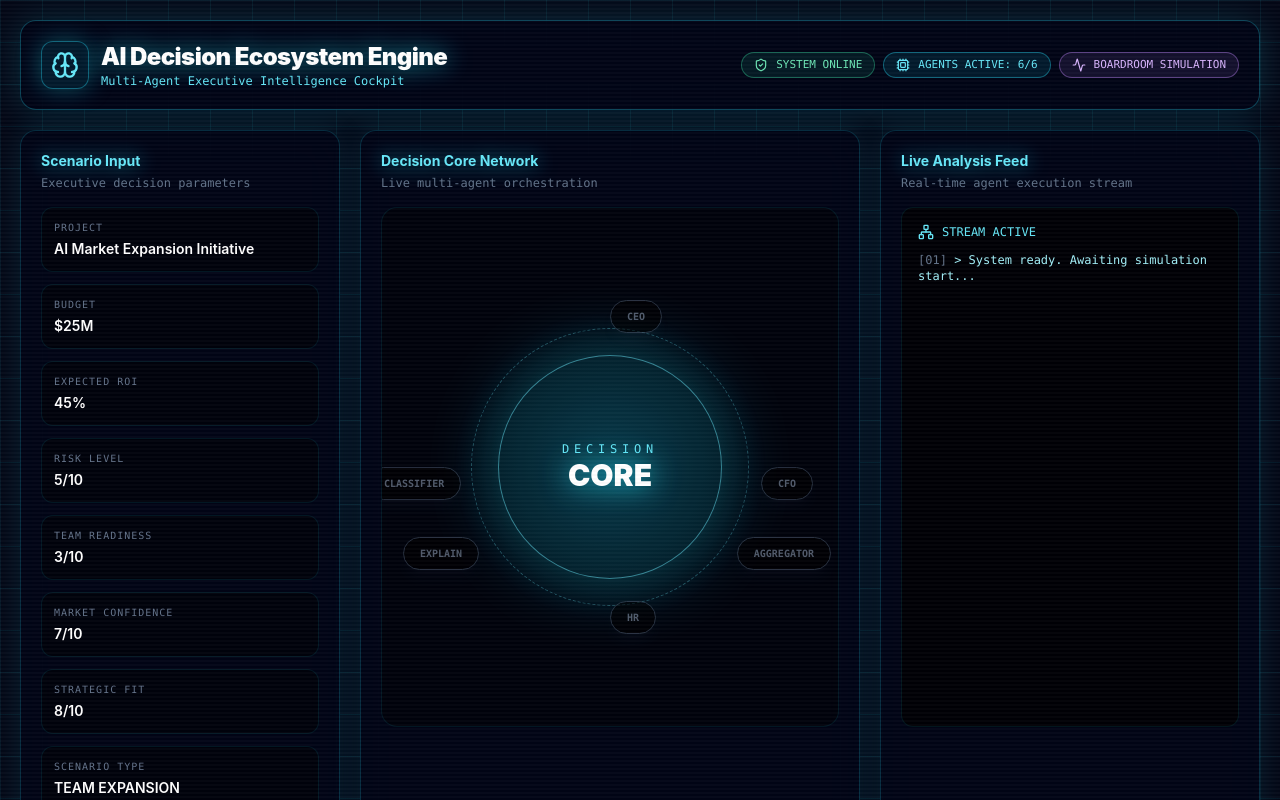
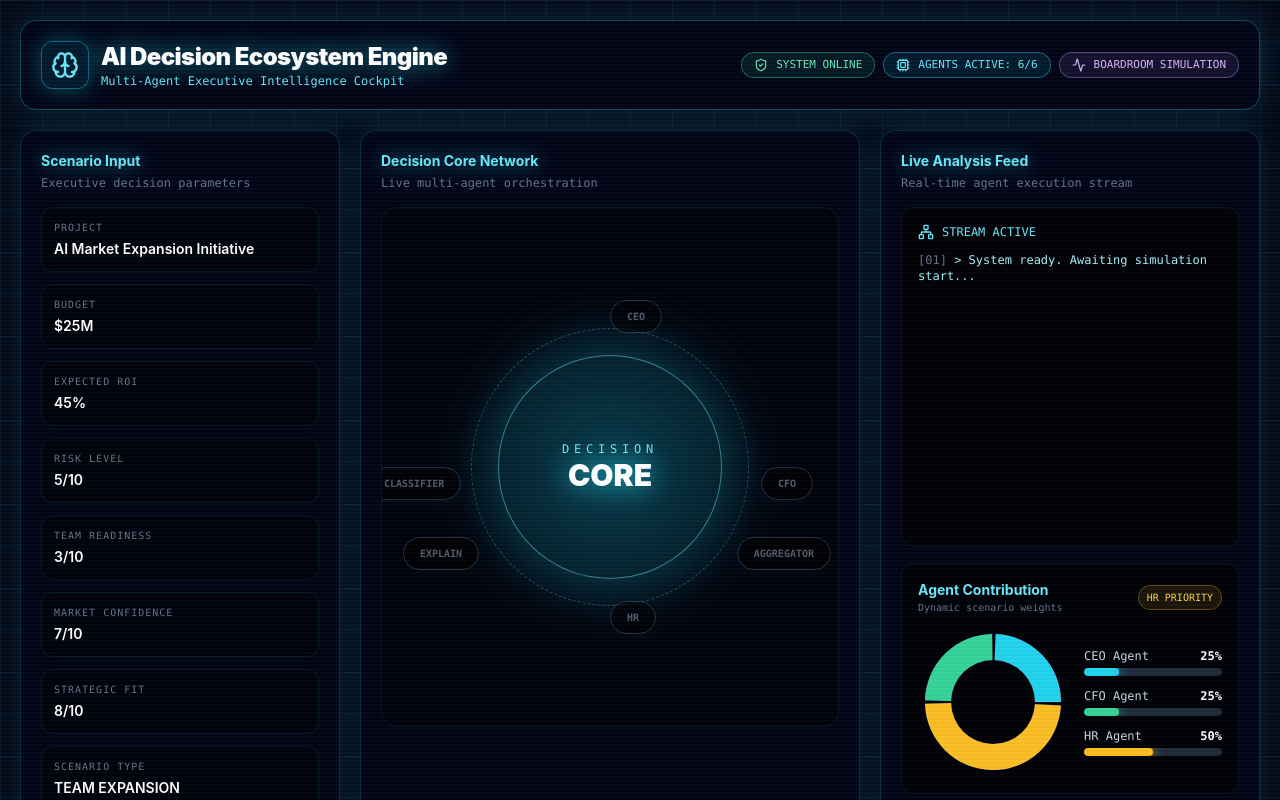
Before and after one commit to multi-agent-decision-engine/ai-decision-ecosystem, a React (Vite) app in the folder frontend/: page / in a window 1280 px wide. Shown: the top 800 px of the page. Built offline with nearby package versions, Linux system fonts and the light colour scheme.

Commit message:
Add agent contribution chart

```diff
--- a/frontend/src/App.tsx
+++ b/frontend/src/App.tsx
@@ -1,3 +1,4 @@
+import { Cell, Pie, PieChart, ResponsiveContainer, Tooltip } from "recharts";
 import { useState, type ReactNode } from "react";
 import { motion } from "framer-motion";
 import {
@@ -331,7 +332,8 @@ function DecisionCore({
 function LiveFeed({ logs }: { logs: string[] }) {
   return (
     <Panel title="Live Analysis Feed" subtitle="Real-time agent execution stream">
-      <div className="h-[520px] overflow-hidden rounded-xl border border-cyan-400/10 bg-black/70 p-4 font-mono text-xs">
+      <div className="space-y-4">
+        <div className="h-[340px] overflow-hidden rounded-xl border border-cyan-400/10 bg-black/70 p-4 font-mono text-xs">
           <div className="mb-3 flex items-center gap-2 text-cyan-300">
             <Network size={16} />
             <span>STREAM ACTIVE</span>
@@ -347,18 +349,103 @@ function LiveFeed({ logs }: { logs: string[] }) {
                 className={
                   log.toLowerCase().includes("warning") || log.includes("HR weight")
                     ? "text-amber-300"
-                  : log.toLowerCase().includes("final") || log.toLowerCase().includes("completed")
+                    : log.toLowerCase().includes("final") ||
+                        log.toLowerCase().includes("completed")
                       ? "text-emerald-300"
                       : "text-cyan-200"
                 }
               >
-              <span className="text-slate-500">[{String(index + 1).padStart(2, "0")}]</span>{" "}
+                <span className="text-slate-500">
+                  [{String(index + 1).padStart(2, "0")}]
+                </span>{" "}
                 &gt; {log}
               </motion.p>
             ))}
           </div>
         </div>
+
+        <AgentContributionChart />
+      </div>
     </Panel>
+  );
+}
+const contributionData = [
+  { name: "CEO", value: 25, color: "#22d3ee" },
+  { name: "CFO", value: 25, color: "#34d399" },
+  { name: "HR", value: 50, color: "#fbbf24" },
+];
+
+function AgentContributionChart() {
+  return (
+    <div className="rounded-xl border border-cyan-400/10 bg-black/60 p-4">
+      <div className="mb-3 flex items-center justify-between">
+        <div>
+          <h3 className="text-sm font-bold text-cyan-300">
+            Agent Contribution
+          </h3>
+          <p className="font-mono text-[10px] text-slate-500">
+            Dynamic scenario weights
+          </p>
+        </div>
+
+        <span className="rounded-full border border-amber-400/30 bg-amber-400/10 px-2 py-1 font-mono text-[10px] text-amber-300">
+          HR PRIORITY
+        </span>
+      </div>
+
+      <div className="grid grid-cols-[150px_1fr] items-center gap-4">
+        <div className="h-[150px]">
+          <ResponsiveContainer width="100%" height="100%">
+            <PieChart>
+              <Pie
+                data={contributionData}
+                dataKey="value"
+                nameKey="name"
+                innerRadius={42}
+                outerRadius={68}
+                paddingAngle={3}
+                stroke="rgba(255,255,255,0.12)"
+                strokeWidth={1}
+              >
+                {contributionData.map((entry) => (
+                  <Cell key={entry.name} fill={entry.color} />
+                ))}
+              </Pie>
+              <Tooltip
+                contentStyle={{
+                  background: "#020617",
+                  border: "1px solid rgba(34,211,238,0.25)",
+                  borderRadius: "12px",
+                  color: "#fff",
+                }}
+              />
+            </PieChart>
+          </ResponsiveContainer>
+        </div>
+
+        <div className="space-y-3">
+          {contributionData.map((item) => (
+            <div key={item.name}>
+              <div className="mb-1 flex items-center justify-between font-mono text-xs">
+                <span className="text-slate-300">{item.name} Agent</span>
+                <span className="font-bold text-white">{item.value}%</span>
+              </div>
+
+              <div className="h-2 overflow-hidden rounded-full bg-slate-800">
+                <div
+                  className="h-full rounded-full"
+                  style={{
+                    width: `${item.value}%`,
+                    backgroundColor: item.color,
+                    boxShadow: `0 0 14px ${item.color}`,
+                  }}
+                />
+              </div>
+            </div>
+          ))}
+        </div>
+      </div>
+    </div>
   );
 }
 
```
Lines whose indentation alone changed are shown as unchanged.
